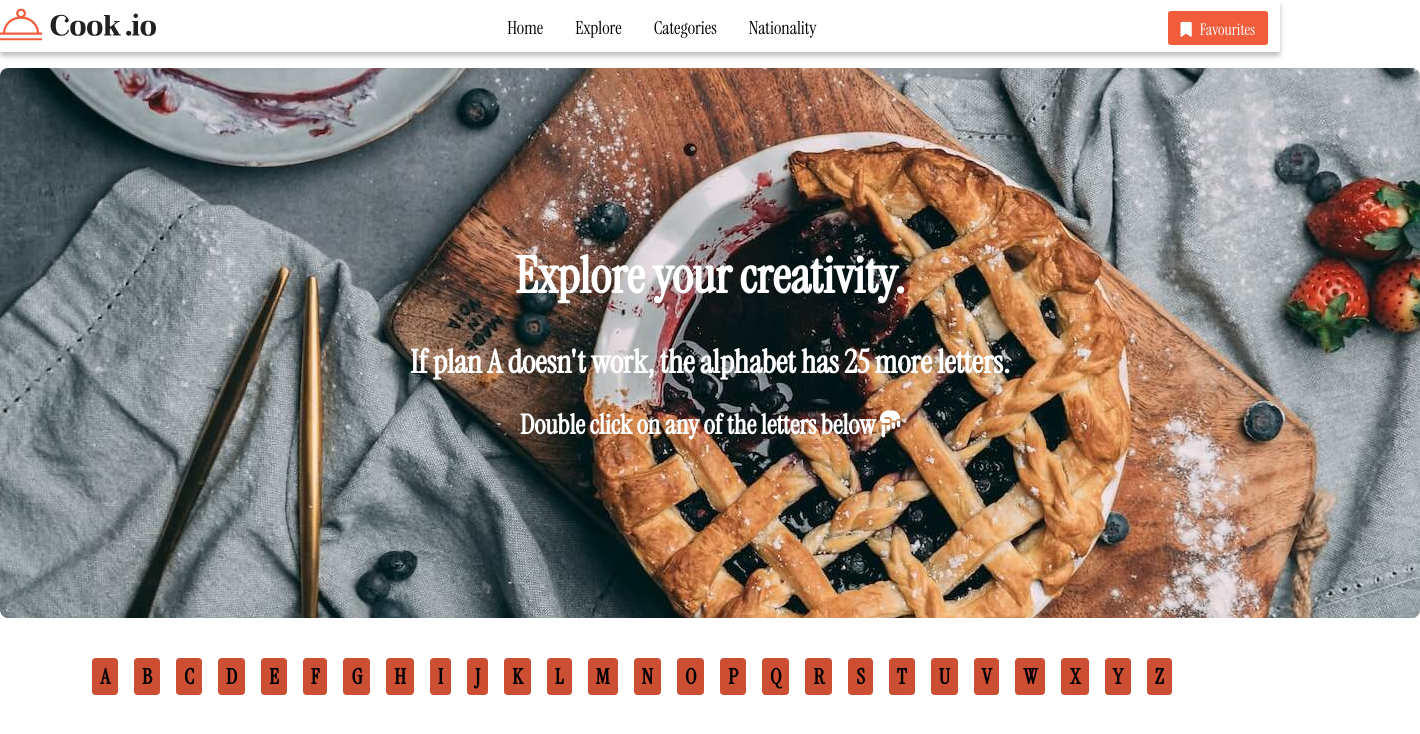
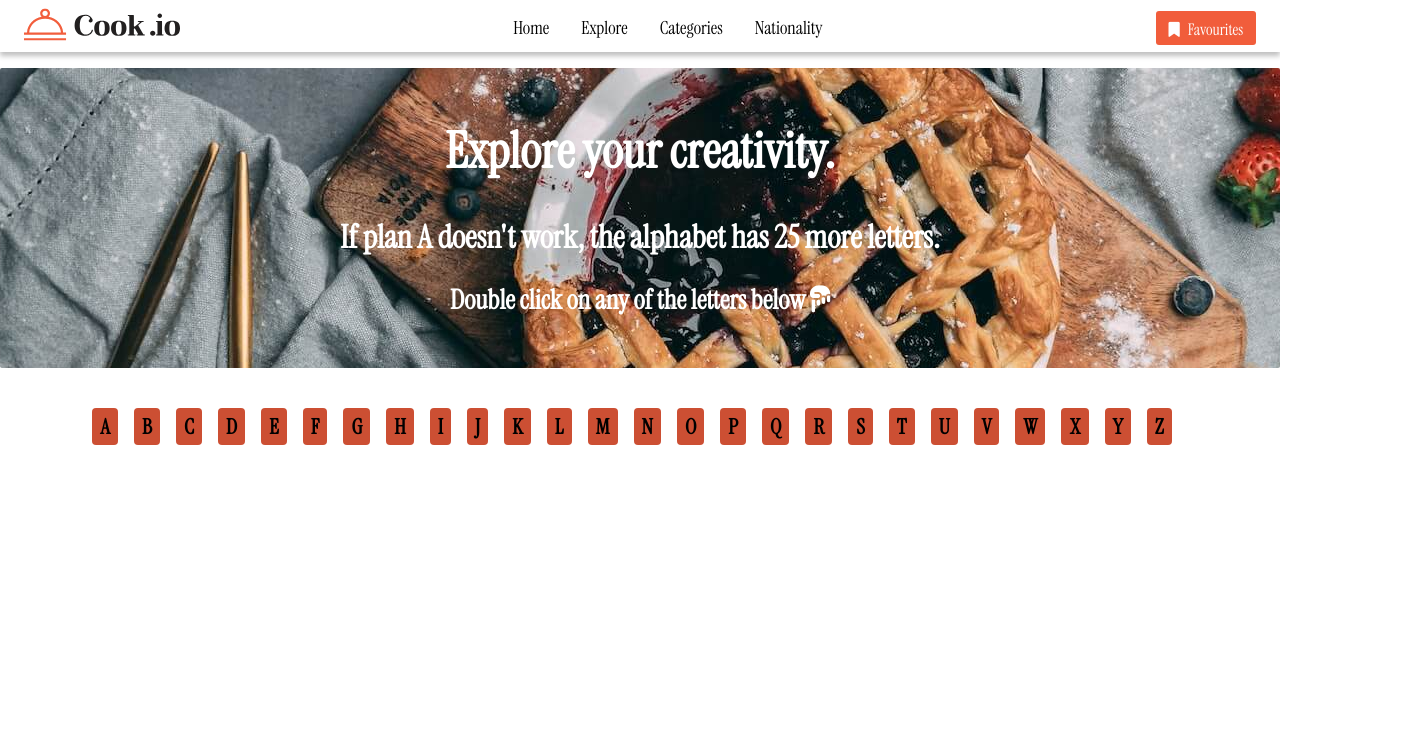
Before and after one commit to KiokoEric/The_Cook.io, a React (Create React App) app: page /Explore in a window 1280 px wide. Shown: the top 734 px of the page, 1420 px wide, since content can reach past the window. Built offline with nearby package versions, Linux system fonts and the light colour scheme.

Commit message:
first commit

```diff
--- a/src/App.css
+++ b/src/App.css
@@ -22,22 +22,8 @@ html::-webkit-scrollbar-track {
 
   /* COLORS */
   --Bright-Orange: #f60;
-  --light-background: hsl(0, 0%, 96%);
-  --light-on-background: hsl(0, 3%, 13%);
-  --light-on-background-variant: hsl(20, 3%, 19%);
   --light-primary: hsl(11, 87%, 59%);
   --light-primary-hover: hsl(11, 60%, 50%);
-  --light-primary-container: hsl(14, 57%, 95%);
-  --light-error: hsl(1, 73%, 42%);
-  --light-active-indicator: hsl(12, 58%, 88%);
-  --light-image-background: hsl(0, 0%, 70%);
-  --light-badge-btn: hsl(30, 58%, 88%);
-  --light-on-badge-btn: hsl(24, 7%, 14%);
-  --light-outline: hsl(10, 19%, 88%);
-  --light-input-outline: hsl(7, 7%, 73%);
-  --light-input-outline-hover: hsl(9, 3%, 52%);
-  --light-alpha-10: hsla(0, 0%, 0%, 0.1);
-  --light-alpha-20: hsla(0, 0%, 0%, 0.2);
 
 }
 body {
--- a/src/Components/Header/Header.css
+++ b/src/Components/Header/Header.css
@@ -13,16 +13,15 @@
     justify-content: space-between;
     margin: auto;
     margin-bottom: 1rem;
-    padding-top: 0.5rem;
-    padding-bottom: 0.3rem;
-    width: 1300px;
+    padding: 0.5rem 1.5rem 0.3rem 1.5rem;
+    width: 100%;
 }
 .Header section:nth-child(2) nav {
     display: flex;
     flex-direction: row;
+    column-gap: 2rem;
 }
 .Link {
-    margin-right: 2rem;
     text-decoration: none;
 }
 .Header p:hover {
--- a/src/Components/Instructions/Instructions.css
+++ b/src/Components/Instructions/Instructions.css
@@ -263,6 +263,7 @@
         justify-content: center;
         font-family: 'Instrument Serif', serif;
         font-size: 18px;
+        margin-left: 1rem;
         white-space: pre-wrap;
         word-wrap: break-word;
         width: 350px;
--- a/src/Pages/Categories/Categories.css
+++ b/src/Pages/Categories/Categories.css
@@ -2,16 +2,16 @@
     background: url(../../Images/Category_HomeImage.jpg);
     background-repeat: no-repeat;
     background-position: center;
-    border-radius: 8px;
+    border-radius: 2px;
     color: white;
     display: flex;
     flex-direction: column;
     align-items: center;
     justify-content: center;
-    height: 500px;
+    height: 300px;
     margin: auto;
     margin-bottom: 2.5rem;
-    width: 1420px;
+    width: 100%;
 }
 .Category h1 {
     font-size: 55px;
--- a/src/Pages/Home/Home.css
+++ b/src/Pages/Home/Home.css
@@ -6,17 +6,17 @@
     background-position: center;
     background-repeat: no-repeat;
     background-size: cover;
-    border-radius: 8px;
+    border-radius: 2px;
     color: white;
     display: flex;
     flex-direction: column;
     align-items: center;
     justify-content: center;
     row-gap: 1.2rem;
-    height: 450px;
+    height: 300px;
     margin: auto;
     margin-bottom: 4rem;
-    width: 1420px;
+    width: 100%;
 }
 .Home h1 {
     font-size: 55px;
--- a/src/Pages/Home/Home.jsx
+++ b/src/Pages/Home/Home.jsx
@@ -1,7 +1,7 @@
 import React, { useState, useEffect } from 'react';
 import "../Home/Home.css";
+import Popular from '../../Components/Popular/Popular';
 import { Link  } from 'react-router-dom';
-import Popular from '../../Components/Popular/Popular';
 import { useAppContext } from '../../Components/Context/AppContext';
 
 const Home = () => {
--- a/src/Pages/Nationality/Nationality.css
+++ b/src/Pages/Nationality/Nationality.css
@@ -2,16 +2,16 @@
     background: url(../../Images/Nationalities_HomePage.jpg);
     background-repeat: no-repeat;
     background-position: center;
-    border-radius: 8px;
+    border-radius: 2px;
     color: black;
     display: flex;
     flex-direction: column;
     align-items: center;
     justify-content: center;
-    height: 450px;
+    height: 300px;
     margin: auto;
     margin-bottom: 2.5rem;
-    width: 1420px;
+    width: 100%;
 }
 .Nationality h1 {
     font-size: 55px;
--- a/src/Pages/RecipeIndex/RecipeIndex.css
+++ b/src/Pages/RecipeIndex/RecipeIndex.css
@@ -2,17 +2,17 @@
     background: url(../../Images/RecipeIndex_HomePage.jpg);
     background-repeat: no-repeat;
     background-position: center;
-    border-radius: 8px;
+    border-radius: 2px;
     filter: drop-shadow(25px);
     color: white;
     display: flex;
     flex-direction: column;
     align-items: center;
     justify-content: center;
-    height: 550px;
+    height: 300px;
     margin: auto;
     margin-bottom: 2.5rem;
-    width: 1420px;
+    width: 100%;
 }
 .RecipeIndex section:first-child h1 {
     font-size: 50px;
```
Also changed, not shown: src/Components/Header/Header.jsx (line endings or trailing spaces).
